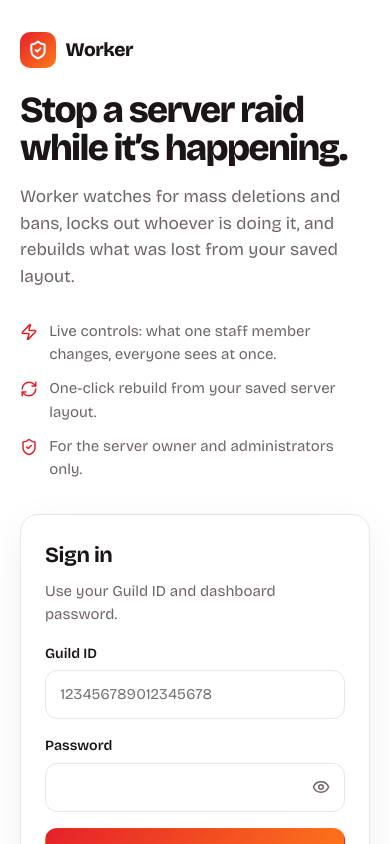
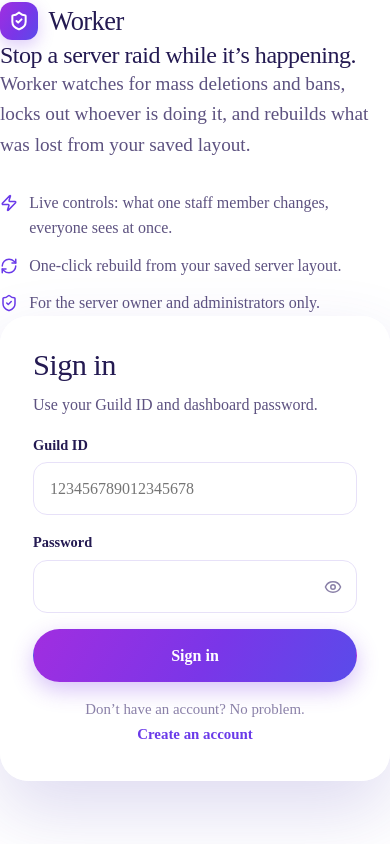
Before and after one commit to Astro643/crowded-specter, a Next.js app in the folder web/: page / in a window 390 px wide. Shown: the top 844 px of the page. Built offline with nearby package versions, Linux system fonts and the light colour scheme; no server answers.

Commit message:
Refactor globals.css for improved styles and responsiveness
Updated CSS variables and styles for various components, including buttons, layout, and typography. Enhanced responsiveness and visual effects.

```diff
--- a/web/app/globals.css
+++ b/web/app/globals.css
@@ -1,163 +1,228 @@
 :root{
-  --paper:#fff;--mist:#f6f5f5;--line:#e9e6e6;--ink:#1c1517;--mute:#6f6568;
-  --red:#e5202a;--orange:#ff7a1a;--wash:#fff1ec;
-  --grad:linear-gradient(135deg,var(--red),var(--orange));
-  --r:14px;color-scheme:light;
+  --ink:#241a52;--text:#5d5280;--mute:#8a80a8;
+  --line:#e7e1f8;--lav:#f1edff;--lav2:#e4dcff;--paper:#fff;
+  --v1:#a02ee0;--v2:#6a3ae9;--v3:#4f5ae8;
+  --grad:linear-gradient(120deg,#a02ee0 0%,#7a36e8 55%,#5a4bea 100%);
+  --hot:linear-gradient(120deg,#ff5f8f,#ff8a5c);
+  --sky:linear-gradient(165deg,#b3b9ff 0%,#bfd0fc 40%,#bde5f4 78%,#e9f6fb 100%);
+  --ok:#2fb38a;--bad:#d9384a;
+  --shadow:0 1px 2px #3b2a8a0d,0 14px 40px #6a3ae80f;
+  color-scheme:light;
 }
 *{box-sizing:border-box;margin:0}
-body{font-family:var(--font),system-ui,sans-serif;font-size:15px;line-height:1.55;background:var(--paper);color:var(--ink);min-height:100vh}
+html{scroll-behavior:smooth}
+body{font-family:var(--sans),system-ui,sans-serif;font-size:16px;line-height:1.6;color:var(--text);background:#fff;min-height:100vh}
+h1,h2,h3{font-family:var(--serif),Georgia,serif;font-weight:400;letter-spacing:-.02em;color:var(--ink);line-height:1.1}
 button,input{font:inherit;color:inherit}
 button{cursor:pointer;border:0;background:none}
-:focus-visible{outline:3px solid var(--orange);outline-offset:2px}
+a{color:inherit;text-decoration:none}
+:focus-visible{outline:3px solid #8a5cf0;outline-offset:2px}
 small{color:var(--mute)}
+code{font-family:var(--mono),ui-monospace,monospace}
 .sp{flex:1}
-.hint{color:var(--mute);font-size:.85rem;margin-top:.8rem}
-.empty{color:var(--mute);font-size:.9rem}
+.hint{color:var(--mute);font-size:.88rem;margin-top:.8rem}
 .boot{display:grid;place-items:center;min-height:100vh;color:var(--mute)}
 
-.logo{display:flex;align-items:center;gap:.6rem;font-weight:800;font-size:1.2rem;letter-spacing:-.02em}
-.logo b{display:grid;place-items:center;width:36px;height:36px;border-radius:10px;background:var(--grad);color:#fff}
-
-.btn{display:inline-flex;align-items:center;justify-content:center;gap:.5rem;padding:.7rem 1.1rem;border-radius:12px;font-weight:600;background:var(--paper);border:1px solid var(--line);transition:border-color .15s,filter .15s}
-.btn:hover{border-color:var(--orange)}
-.btn.pri{background:var(--grad);border-color:transparent;color:#fff}
-.btn.pri:hover{filter:brightness(1.06)}
+/* ---------- brand + buttons ---------- */
+.logo{display:flex;align-items:center;gap:.65rem;font-family:var(--serif),Georgia,serif;font-size:1.65rem;color:var(--ink);letter-spacing:-.02em}
+.logo b{display:grid;place-items:center;width:38px;height:38px;border-radius:12px;background:var(--grad);color:#fff;box-shadow:0 6px 16px #7a36e840}
+.btn{display:inline-flex;align-items:center;justify-content:center;gap:.5rem;padding:.8rem 1.4rem;border-radius:99px;font-weight:600;background:#fff;border:1px solid var(--line);color:var(--ink);transition:transform .15s,box-shadow .15s,background .15s}
+.btn:hover{background:var(--lav)}
+.btn.pri{background:var(--grad);border-color:transparent;color:#fff;box-shadow:0 8px 22px #7a36e84d}
+.btn.pri:hover{transform:translateY(-1px);box-shadow:0 12px 28px #7a36e866}
+.btn.soft{background:var(--lav);border-color:transparent;color:var(--v2)}
 .btn:disabled{opacity:.45;pointer-events:none}
 .btn.block{width:100%}
+.btn.sm{padding:.55rem 1rem;font-size:.9rem}
 
-.seg{display:flex;background:var(--mist);border:1px solid var(--line);border-radius:12px;padding:3px}
-.seg button{display:flex;gap:.4rem;align-items:center;justify-content:center;padding:.45rem .9rem;border-radius:9px;color:var(--mute);font-weight:600}
-.seg button.on{background:var(--grad);color:#fff}
+/* ---------- landing ---------- */
+.sky{position:relative;background:var(--sky);overflow:hidden}
+.sky::before{content:"";position:absolute;right:-10%;bottom:-25%;width:65%;height:80%;background:radial-gradient(closest-side,#ff9fcf80,#ff9fcf00);pointer-events:none}
+.sky::after{content:"";position:absolute;left:-10%;bottom:-30%;width:55%;height:70%;background:radial-gradient(closest-side,#ffffffa0,#ffffff00);pointer-events:none}
+.nav{position:relative;z-index:2;display:flex;align-items:center;justify-content:space-between;gap:1rem;max-width:1240px;margin:0 auto;padding:1.4rem 2rem}
+.pillnav,.pillpair{display:flex;gap:.15rem;background:#ffffffa6;border:1px solid #ffffffcc;border-radius:99px;padding:.3rem;backdrop-filter:blur(10px)}
+.pillnav a{padding:.5rem 1.1rem;border-radius:99px;color:var(--ink);font-weight:500}
+.pillnav a:hover{background:var(--lav)}
+.pp{padding:.5rem 1.1rem;border-radius:99px;font-weight:600;color:var(--ink)}
+.pp:hover{background:var(--lav)}
+.pp.sign{background:var(--grad);color:#fff}
+.pp.sign:hover{background:var(--grad);filter:brightness(1.08)}
+.hero{position:relative;z-index:1;max-width:1240px;margin:0 auto;padding:2.5rem 2rem 6.5rem;display:grid;grid-template-columns:1.1fr .9fr;gap:3.5rem;align-items:center}
+.hero h1{font-size:clamp(2.8rem,6vw,5rem);line-height:1.02;letter-spacing:-.035em;margin-bottom:1.2rem}
+.hero h1 em{font-style:italic;background:linear-gradient(90deg,#8a3ff0,#c19bff) 0 96%/100% .08em no-repeat;padding-bottom:.08em}
+.lede{font-size:1.2rem;color:var(--text);max-width:34rem}
+.points{list-style:none;padding:0;margin:1.8rem 0 0;display:grid;gap:.75rem;max-width:34rem}
+.points li{display:flex;gap:.7rem;align-items:flex-start}
+.points svg{flex:none;color:var(--v2);margin-top:4px}
 
-/* landing */
-.land{max-width:1080px;margin:0 auto;padding:2rem 1.25rem 4rem;display:grid;grid-template-columns:1.15fr .85fr;gap:3.5rem;align-items:start}
-.land h1{font-size:clamp(2.3rem,5vw,3.5rem);line-height:1.03;letter-spacing:-.045em;font-weight:800;margin:3rem 0 1rem}
-.lede{color:var(--mute);font-size:1.08rem;max-width:34rem}
-.modes{display:grid;gap:.8rem;margin-top:2rem;max-width:34rem}
-.mode{display:flex;gap:1rem;align-items:center;text-align:left;padding:1rem 1.1rem;border:1.5px solid var(--line);border-radius:var(--r);transition:border-color .15s,background .15s}
-.mode:hover{border-color:#f5b99a}
-.mode[aria-checked=true]{border-color:var(--red);background:var(--wash)}
-.mode .ic{display:grid;place-items:center;flex:none;width:46px;height:46px;border-radius:12px;background:var(--wash);color:var(--red)}
-.mode[aria-checked=true] .ic{background:var(--grad);color:#fff}
-.mode b{display:block}
-.mode small{display:block}
-.auth{display:flex;flex-direction:column;gap:1rem;border:1px solid var(--line);border-radius:18px;padding:1.5rem;box-shadow:0 12px 40px #1c15170f;position:sticky;top:2rem}
-.auth .seg button{flex:1}
-.f label{display:block;font-weight:600;font-size:.88rem;margin-bottom:.35rem}
-.f input{width:100%;padding:.75rem .9rem;border:1px solid var(--line);border-radius:12px;background:var(--paper);outline:0}
-.f input:focus{border-color:var(--orange);box-shadow:0 0 0 3px #ff7a1a33}
+.auth{display:flex;flex-direction:column;gap:1rem;background:#ffffffb8;backdrop-filter:blur(18px);border:1px solid #ffffffd9;border-radius:28px;padding:2rem;box-shadow:0 30px 70px #4b3bb42e}
+.auth h2{font-size:1.9rem}
+.auth .sub{color:var(--text);margin-top:-.4rem}
+.f label{display:block;font-weight:600;font-size:.9rem;color:var(--ink);margin-bottom:.35rem}
+.f input{width:100%;padding:.8rem 1rem;border:1px solid var(--line);border-radius:14px;background:#fff;outline:0;transition:border-color .15s,box-shadow .15s}
+.f input:focus{border-color:#8a5cf0;box-shadow:0 0 0 4px #8a5cf033}
 .pw{position:relative}
 .pw input{padding-right:2.8rem}
-.pw button{position:absolute;right:.4rem;top:50%;transform:translateY(-50%);width:36px;height:36px;display:grid;place-items:center;color:var(--mute);border-radius:9px}
-.pw button:hover{color:var(--red)}
-.alert{display:flex;gap:.7rem;padding:.8rem 1rem;border-radius:12px;background:var(--wash);border:1px solid #ffc7b0;color:#9a1b13}
-.alert svg{flex:none;margin-top:2px;color:var(--red)}
-.alert p{font-size:.85rem;margin-top:.25rem;color:#7a3a30}
+.pw button{position:absolute;right:.4rem;top:50%;transform:translateY(-50%);width:36px;height:36px;display:grid;place-items:center;color:var(--mute);border-radius:10px}
+.pw button:hover{color:var(--v2);background:var(--lav)}
+.alert{display:flex;gap:.7rem;padding:.8rem 1rem;border-radius:14px;background:#fff0f3;border:1px solid #ffc9d4;color:#8f1d33}
+.alert svg{flex:none;margin-top:2px;color:var(--bad)}
+.alert p{font-size:.88rem;margin-top:.25rem;color:#8f3a4a}
+.alt{text-align:center;color:var(--mute);font-size:.93rem}
+.linkb{color:var(--v2);font-weight:600}
+.linkb:hover{text-decoration:underline}
+.step{display:flex;gap:.8rem;padding:.9rem 1rem;border-radius:14px;background:var(--lav);border:1px solid var(--lav2)}
+.step svg{flex:none;color:var(--v2);margin-top:3px}
+.step p{font-size:.92rem}
+.step code{background:#fff;border:1px solid var(--lav2);border-radius:7px;padding:.05rem .45rem;font-weight:600;color:var(--v2)}
 
-/* dashboard shell */
-.top{position:sticky;top:0;z-index:20;display:flex;align-items:center;gap:.9rem;padding:.75rem 1.25rem;background:#ffffffe8;backdrop-filter:blur(10px);border-bottom:1px solid var(--line)}
-.guild{color:var(--mute);font-weight:500;padding-left:.9rem;border-left:1px solid var(--line);white-space:nowrap;overflow:hidden;text-overflow:ellipsis;max-width:22ch}
-.live{display:flex;align-items:center;gap:.45rem;font-size:.82rem;color:var(--mute)}
-.live i{width:8px;height:8px;border-radius:50%;background:#c9c3c4}
-.live.on i{background:var(--orange);animation:pulse 1.6s infinite}
-@keyframes pulse{0%{box-shadow:0 0 0 0 #ff7a1a99}70%,100%{box-shadow:0 0 0 8px #ff7a1a00}}
-.icb{display:grid;place-items:center;width:38px;height:38px;border:1px solid var(--line);border-radius:11px;color:var(--red)}
-.icb:hover{border-color:var(--orange)}
-.wrap{max-width:1080px;margin:0 auto;padding:1.5rem 1.25rem 4rem}
-body.armed::before{content:"";position:fixed;inset:0 0 auto;height:4px;background:var(--grad);z-index:40}
+.fade{background:linear-gradient(180deg,#eaf6fc 0,#f8f5ff 22%,#fff 60%)}
+.sec{max-width:1100px;margin:0 auto;padding:5rem 2rem;display:grid;grid-template-columns:1fr 1fr;gap:4rem;align-items:center}
+.sec.rev .art{order:-1}
+.sec h2{font-size:clamp(2rem,4vw,2.9rem);margin-bottom:1rem}
+.sec p{font-size:1.1rem;max-width:30rem;margin-bottom:1.6rem}
+.art{display:grid;place-items:center}
+.art svg{width:100%;max-width:440px;height:auto}
+.band{position:relative;overflow:hidden;color:#fff;background:linear-gradient(135deg,#9a2fe0 0%,#7437ea 50%,#5a49e9 100%)}
+.band::before{content:"";position:absolute;inset:0;background-image:linear-gradient(#ffffff12 1px,transparent 1px),linear-gradient(90deg,#ffffff12 1px,transparent 1px);background-size:56px 56px}
+.band .sec{position:relative}
+.band h2{color:#fff}
+.band p{color:#ffffffd9}
+.tiles{display:grid;grid-template-columns:repeat(3,1fr);gap:.9rem}
+.tile{background:#ffffff1f;border:1px solid #ffffff38;border-radius:22px;padding:1.3rem .6rem;text-align:center;backdrop-filter:blur(6px)}
+.tile code{display:block;font-weight:700;font-size:.95rem;color:#fff}
+.tile small{display:block;color:#ffffffbf;font-size:.78rem;margin-top:.2rem;line-height:1.3}
+.rows{border-top:1px solid var(--line)}
+.rows div{display:grid;grid-template-columns:9rem 1fr;gap:1rem;align-items:baseline;padding:1.05rem 0;border-bottom:1px solid var(--line)}
+.rows b{color:var(--ink);font-weight:600}
+.foot{max-width:1100px;margin:0 auto;padding:2rem;display:flex;justify-content:space-between;gap:1rem;flex-wrap:wrap;color:var(--mute);font-size:.9rem}
 
-.stats{display:grid;grid-template-columns:repeat(4,1fr);gap:1px;background:var(--line);border:1px solid var(--line);border-radius:var(--r);overflow:hidden;margin-bottom:1.25rem}
-.stat{display:flex;gap:.9rem;align-items:center;padding:1rem 1.2rem;background:var(--paper)}
-.stat svg{color:var(--red);flex:none}
-.stat small{display:block;font-size:.8rem}
-.stat b{font-size:1.4rem;letter-spacing:-.02em}
-.stat b.hot{color:var(--red)}
+/* ---------- dashboard shell ---------- */
+.shell{display:grid;grid-template-columns:280px 1fr;min-height:100vh;background:linear-gradient(180deg,#f6f3ff,#fbf9ff 40%,#fff)}
+.side{position:sticky;top:0;height:100vh;padding:1.2rem 1rem;border-right:1px solid var(--line);background:linear-gradient(180deg,#efeaff,#f8f3fb 60%,#fff);display:flex;flex-direction:column;gap:.3rem;overflow:auto}
+.side .logo{padding:.2rem .5rem 1rem}
+.org{display:flex;align-items:center;gap:.7rem;padding:.55rem .7rem;border-radius:14px;background:#fff;border:1px solid var(--line);box-shadow:var(--shadow);color:var(--ink);font-weight:600}
+.org b{overflow:hidden;text-overflow:ellipsis;white-space:nowrap}
+.av{display:grid;place-items:center;flex:none;width:30px;height:30px;border-radius:9px;background:var(--grad);color:#fff;font-size:.85rem}
+.grp{font-size:.82rem;font-weight:600;color:var(--mute);margin:1.3rem .6rem .35rem}
+.navi{display:flex;align-items:center;gap:.75rem;padding:.45rem .5rem;border-radius:14px;width:100%;text-align:left;font-weight:500;color:var(--ink);transition:background .15s}
+.navi:hover{background:#ffffffa0}
+.navi .ico{display:grid;place-items:center;width:36px;height:36px;border-radius:11px;background:#fff;border:1px solid var(--line);color:var(--v2)}
+.navi.on{background:linear-gradient(90deg,var(--lav2),#efe9ff)}
+.navi.on .ico{box-shadow:0 3px 10px #7a36e833}
+.main{min-width:0;display:flex;flex-direction:column}
+.bar2{display:flex;justify-content:space-between;align-items:flex-start;gap:1rem;flex-wrap:wrap;padding:1.7rem 2rem 0}
+.ptitle{font-size:2.2rem}
+.psub{color:var(--text);margin-top:.3rem}
+.right{display:flex;align-items:center;gap:.9rem}
+.live{display:flex;align-items:center;gap:.45rem;font-size:.85rem;color:var(--mute)}
+.live i{width:9px;height:9px;border-radius:50%;background:#c4bde0}
+.live.on i{background:var(--ok);animation:pulse 1.8s infinite}
+@keyframes pulse{0%{box-shadow:0 0 0 0 #2fb38a80}70%,100%{box-shadow:0 0 0 8px #2fb38a00}}
+.seg{display:flex;background:#fff;border:1px solid var(--line);border-radius:99px;padding:3px}
+.seg button{display:flex;gap:.4rem;align-items:center;padding:.45rem 1rem;border-radius:99px;color:var(--text);font-weight:600}
+.seg button.on{background:var(--grad);color:#fff}
+.content{padding:1.5rem 2rem 4rem;max-width:1120px;width:100%}
+body.armed::before{content:"";position:fixed;inset:0 0 auto;height:4px;background:var(--hot);z-index:40}
 
+.card{background:#fff;border:1px solid var(--line);border-radius:22px;padding:1.4rem;box-shadow:var(--shadow)}
+.card h2{display:flex;gap:.6rem;align-items:center;font-size:1.3rem;margin-bottom:1rem}
+.card h2 svg{color:var(--v2)}
+.stats{display:grid;grid-template-columns:repeat(4,1fr);gap:1rem;margin-bottom:1.25rem}
+.stat{display:flex;gap:.9rem;align-items:center;padding:1.1rem}
+.stat .ico{display:grid;place-items:center;flex:none;width:44px;height:44px;border-radius:13px;background:var(--lav);color:var(--v2)}
+.stat small{display:block;font-size:.82rem}
+.stat b{font-family:var(--serif),Georgia,serif;font-weight:500;font-size:1.6rem;color:var(--ink);letter-spacing:-.02em}
+.stat b.hot{color:#e0386b}
 .grid{display:grid;grid-template-columns:1fr 1fr;gap:1.25rem}
-.panel{border:1px solid var(--line);border-radius:var(--r);padding:1.25rem}
-.panel h2{display:flex;gap:.55rem;align-items:center;font-size:1.02rem;margin-bottom:.9rem}
-.panel h2 svg{color:var(--red)}
 .wide{grid-column:1/-1}
-
-.panic{grid-column:1/-1;display:flex;align-items:center;justify-content:space-between;gap:1.5rem;padding:1.6rem;transition:background .2s,color .2s}
-.panic h2{font-size:1.25rem;margin-bottom:.3rem}
-.panic p{color:var(--mute);max-width:42rem}
-body.armed .panic{background:var(--grad);border-color:transparent;color:#fff}
-body.armed .panic h2 svg,body.armed .panic p{color:#fff}
-.sw{position:relative;flex:none;width:84px;height:46px;border-radius:99px;background:#dcd8d8;transition:background .2s}
+.panicbox{grid-column:1/-1;display:flex;align-items:center;justify-content:space-between;gap:1.5rem;padding:1.7rem;transition:background .25s,color .25s}
+.panicbox h2{font-size:1.5rem;margin-bottom:.3rem}
+.panicbox p{max-width:42rem}
+body.armed .panicbox{background:var(--hot);border-color:transparent;color:#fff;box-shadow:0 18px 44px #ff5f8f55}
+body.armed .panicbox h2,body.armed .panicbox h2 svg{color:#fff}
+.sw{position:relative;flex:none;width:84px;height:46px;border-radius:99px;background:#d9d2ee;transition:background .2s}
 .sw::after{content:"";position:absolute;top:4px;left:4px;width:38px;height:38px;border-radius:50%;background:#fff;box-shadow:0 2px 6px #0003;transition:transform .2s}
 .sw[aria-checked=true]{background:#ffffff59}
 .sw[aria-checked=true]::after{transform:translateX(38px)}
+.sl{margin:.4rem 0 1.3rem}
+.sl label{display:flex;justify-content:space-between;color:var(--text);font-size:.92rem;margin-bottom:.65rem}
+.sl label b{color:var(--ink)}
+input[type=range]{-webkit-appearance:none;appearance:none;width:100%;height:8px;border-radius:99px;background:var(--grad) 0 0/var(--p,50%) 100% no-repeat,var(--lav2);outline-offset:6px}
+input[type=range]::-webkit-slider-thumb{-webkit-appearance:none;width:24px;height:24px;border-radius:50%;background:#fff;border:5px solid var(--v2);cursor:pointer;box-shadow:0 2px 8px #0003}
+input[type=range]::-moz-range-thumb{width:14px;height:14px;border-radius:50%;background:#fff;border:5px solid var(--v2);cursor:pointer}
+.acts{display:grid;gap:.65rem}
+.hold{display:flex;gap:.5rem;align-items:center;font-size:.88rem;padding:.6rem .9rem;border-radius:12px;background:#fff0f3;color:#8f1d33;margin-bottom:.9rem}
 
-.sl{margin:.4rem 0 1.2rem}
-.sl label{display:flex;justify-content:space-between;color:var(--mute);font-size:.88rem;margin-bottom:.6rem}
-.sl label b{color:var(--ink)}
-input[type=range]{-webkit-appearance:none;appearance:none;width:100%;height:8px;border-radius:99px;background:linear-gradient(90deg,var(--red),var(--orange)) 0 0/var(--p,50%) 100% no-repeat,var(--line);outline-offset:6px}
-input[type=range]::-webkit-slider-thumb{-webkit-appearance:none;width:24px;height:24px;border-radius:50%;background:#fff;border:5px solid var(--orange);cursor:pointer;box-shadow:0 2px 8px #0003}
-input[type=range]::-moz-range-thumb{width:14px;height:14px;border-radius:50%;background:#fff;border:5px solid var(--orange);cursor:pointer}
-.acts{display:grid;gap:.6rem}
-.hold{display:flex;gap:.5rem;align-items:center;font-size:.85rem;padding:.55rem .8rem;border-radius:10px;background:var(--wash);color:#9a1b13;margin-bottom:.9rem}
+.term{background:#251a4d;border-radius:20px;overflow:hidden;color:#e9e4ff;box-shadow:0 18px 44px #251a4d33}
+.term-bar{display:flex;align-items:center;gap:.45rem;padding:.8rem 1.1rem;background:#2f2360}
+.term-bar i{width:11px;height:11px;border-radius:50%;background:#4a3d85}
+.term-bar span{margin-left:auto;font-family:var(--mono),monospace;font-size:.78rem;color:#a99cdb}
+.term-body{padding:1rem 1.2rem;font-family:var(--mono),ui-monospace,monospace;font-size:.85rem;max-height:300px;overflow:auto}
+.tall .term-body{max-height:calc(100vh - 250px);min-height:320px}
+.term-body div{display:flex;gap:.7rem;padding:.3rem 0}
+.term-body b{color:#55e0a6;font-weight:500}
+.term-body time{flex:none;color:#a99cdb;font-variant-numeric:tabular-nums}
+.term-body span{overflow-wrap:anywhere}
+.term-empty{color:#a99cdb}
 
-.feed{display:flex;flex-direction:column;max-height:300px;overflow:auto}
-.feed div{display:flex;gap:.9rem;font-size:.88rem;padding:.55rem 0;border-bottom:1px solid var(--line)}
-.feed div:last-child{border:0}
-.feed time{flex:none;color:var(--mute);font-variant-numeric:tabular-nums}
+/* picker */
+.pickpage{min-height:100vh;display:flex;flex-direction:column}
+.pick{position:relative;z-index:1;width:100%;max-width:680px;margin:2rem auto 0;padding:0 1.5rem 4rem}
+.pick h1{font-size:clamp(2.2rem,5vw,3.4rem);letter-spacing:-.035em;margin-bottom:.6rem}
+.modes{display:grid;gap:.9rem;margin-top:2rem}
+.mode{display:flex;gap:1rem;align-items:center;text-align:left;padding:1.1rem 1.2rem;background:#ffffffc0;backdrop-filter:blur(12px);border:1px solid #ffffffd9;border-radius:22px;transition:transform .15s,box-shadow .15s}
+.mode:hover{transform:translateY(-2px);box-shadow:0 18px 40px #4b3bb433}
+.mode .ic{display:grid;place-items:center;flex:none;width:50px;height:50px;border-radius:15px;background:var(--grad);color:#fff}
+.mode b{display:block;color:var(--ink);font-size:1.1rem}
+.mode small{display:block;font-size:.95rem;color:var(--text)}
 
 /* chat */
-.chat{display:flex;flex-direction:column;height:calc(100vh - 130px);min-height:440px;padding:0;overflow:hidden}
+.chat{display:flex;flex-direction:column;height:calc(100vh - 200px);min-height:460px;padding:0;overflow:hidden}
 .bar{display:flex;gap:.6rem;flex-wrap:wrap;align-items:center;padding:.9rem 1.1rem;border-bottom:1px solid var(--line)}
-.chip{display:inline-flex;gap:.4rem;align-items:center;font-size:.8rem;padding:.3rem .75rem;border-radius:99px;background:var(--mist);border:1px solid var(--line)}
-.chip svg{color:var(--red)}
-.chip.hot{background:var(--wash);border-color:#ffc7b0;color:#9a1b13}
-.btnchip:hover{border-color:var(--orange)}
+.chip{display:inline-flex;gap:.4rem;align-items:center;font-size:.82rem;padding:.3rem .8rem;border-radius:99px;background:var(--lav);color:var(--ink)}
+.chip svg{color:var(--v2)}
+.chip.hot{background:#fff0f3;color:#8f1d33}
+.chip.hot svg{color:var(--bad)}
+.btnchip:hover{background:var(--lav2)}
 .msgs{flex:1;overflow:auto;padding:1.1rem;display:flex;flex-direction:column;gap:.8rem}
-.m{max-width:82%;padding:.7rem 1rem;border-radius:16px;white-space:pre-wrap;overflow-wrap:anywhere}
-.m.a{background:var(--mist);border:1px solid var(--line);border-bottom-left-radius:4px}
-.m.u{align-self:flex-end;background:var(--grad);color:#fff;border-bottom-right-radius:4px}
-.m.e{background:var(--wash);border:1px solid #ffc7b0;color:#9a1b13}
+.m{max-width:80%;padding:.75rem 1.05rem;border-radius:18px;white-space:pre-wrap;overflow-wrap:anywhere}
+.m.a{background:var(--lav);color:var(--ink);border-bottom-left-radius:5px}
+.m.u{align-self:flex-end;background:var(--grad);color:#fff;border-bottom-right-radius:5px}
+.m.e{background:#fff0f3;border:1px solid #ffc9d4;color:#8f1d33}
 .m.e .btn{margin-top:.7rem}
 .m.wait{opacity:.6;animation:blink 1s infinite}
 @keyframes blink{50%{opacity:.35}}
 .res{display:flex;flex-wrap:wrap;gap:.4rem;margin-top:.55rem}
-.res span{font-size:.78rem;padding:.15rem .6rem;border-radius:99px;background:var(--wash);color:#b24a00}
+.res span{font-size:.8rem;padding:.15rem .65rem;border-radius:99px;background:#fff;color:var(--v2)}
 .sugg{display:flex;gap:.5rem;flex-wrap:wrap;padding:0 1.1rem .8rem}
 .in{display:flex;gap:.6rem;padding:.9rem 1.1rem;border-top:1px solid var(--line)}
-.in input{flex:1;padding:.75rem 1rem;border:1px solid var(--line);border-radius:12px;outline:0}
-.in input:focus{border-color:var(--orange);box-shadow:0 0 0 3px #ff7a1a33}
+.in input{flex:1;padding:.8rem 1.1rem;border:1px solid var(--line);border-radius:99px;outline:0}
+.in input:focus{border-color:#8a5cf0;box-shadow:0 0 0 4px #8a5cf033}
 
-.dlg{margin:auto;border:1px solid var(--line);border-radius:16px;padding:1.4rem;max-width:400px;width:90%;box-shadow:0 20px 60px #1c151733}
-.dlg::backdrop{background:#1c151780}
-.dlg h3{margin-bottom:.4rem}
-.dlg p{color:var(--mute)}
-.dlg .row{display:flex;gap:.6rem;justify-content:flex-end;margin-top:1.2rem}
+.dlg{margin:auto;border:1px solid var(--line);border-radius:24px;padding:1.6rem;max-width:420px;width:90%;box-shadow:0 30px 80px #251a4d40}
+.dlg::backdrop{background:#251a4d80}
+.dlg h3{font-size:1.5rem;margin-bottom:.5rem}
+.dlg .row{display:flex;gap:.6rem;justify-content:flex-end;margin-top:1.3rem}
 .toasts{position:fixed;right:1rem;bottom:1rem;display:flex;flex-direction:column;gap:.5rem;z-index:50}
-.toast{background:var(--ink);color:#fff;padding:.7rem 1rem;border-radius:12px;box-shadow:0 8px 24px #1c151740}
-.toast.bad{background:var(--red)}
+.toast{background:var(--ink);color:#fff;padding:.75rem 1.1rem;border-radius:99px;box-shadow:0 10px 28px #251a4d50}
+.toast.bad{background:var(--bad)}
 
-@media (max-width:860px){
-  .land{grid-template-columns:1fr;gap:2rem}
-  .land h1{margin-top:1.5rem}
-  .auth{position:static}
+@media (max-width:960px){
+  .hero,.sec{grid-template-columns:1fr;gap:2rem}
+  .sec.rev .art{order:0}
+  .pillnav{display:none}
+  .hero{padding-bottom:4rem}
+  .shell{grid-template-columns:1fr}
+  .side{position:static;height:auto;flex-direction:row;align-items:center;flex-wrap:wrap;gap:.4rem;border-right:0;border-bottom:1px solid var(--line)}
+  .side .logo{padding:0 .5rem 0 0}
+  .org,.grp,.side-hint{display:none}
+  .navi{width:auto;padding:.3rem .7rem .3rem .3rem}
+  .bar2,.content{padding-left:1.1rem;padding-right:1.1rem}
   .grid{grid-template-columns:1fr}
   .stats{grid-template-columns:1fr 1fr}
+  .tiles{grid-template-columns:1fr 1fr}
+  .rows div{grid-template-columns:1fr;gap:.1rem}
   .seg button span{display:none}
-  .guild{display:none}
 }
-@media (prefers-reduced-motion:reduce){*{transition:none!important;animation:none!important}}
-
-/* sign-in flow + picker */
-.auth h2{font-size:1.35rem;letter-spacing:-.02em}
-.auth .sub{color:var(--mute);margin-top:-.5rem}
-.alt{text-align:center;color:var(--mute);font-size:.92rem}
-.linkb{color:var(--red);font-weight:600}
-.linkb:hover{text-decoration:underline}
-.step{display:flex;gap:.8rem;padding:.9rem 1rem;border-radius:12px;background:var(--wash);border:1px solid #ffd9c7}
-.step svg{flex:none;color:var(--red);margin-top:2px}
-.step p{font-size:.9rem}
-.step code{background:#fff;border:1px solid #ffd9c7;border-radius:6px;padding:.05rem .4rem;font-weight:600;color:var(--red)}
-.points{list-style:none;padding:0;margin:1.8rem 0 0;display:grid;gap:.7rem;max-width:34rem}
-.points li{display:flex;gap:.7rem;align-items:flex-start;color:var(--mute)}
-.points svg{flex:none;color:var(--red);margin-top:3px}
-.pick{max-width:640px;margin:3rem auto 0}
-.pick h1{font-size:clamp(1.8rem,4vw,2.6rem);letter-spacing:-.04em;line-height:1.1;margin-bottom:.5rem}
-.pick .modes{max-width:none}
+@media (prefers-reduced-motion:reduce){*{transition:none!important;animation:none!important;scroll-behavior:auto!important}}
```
